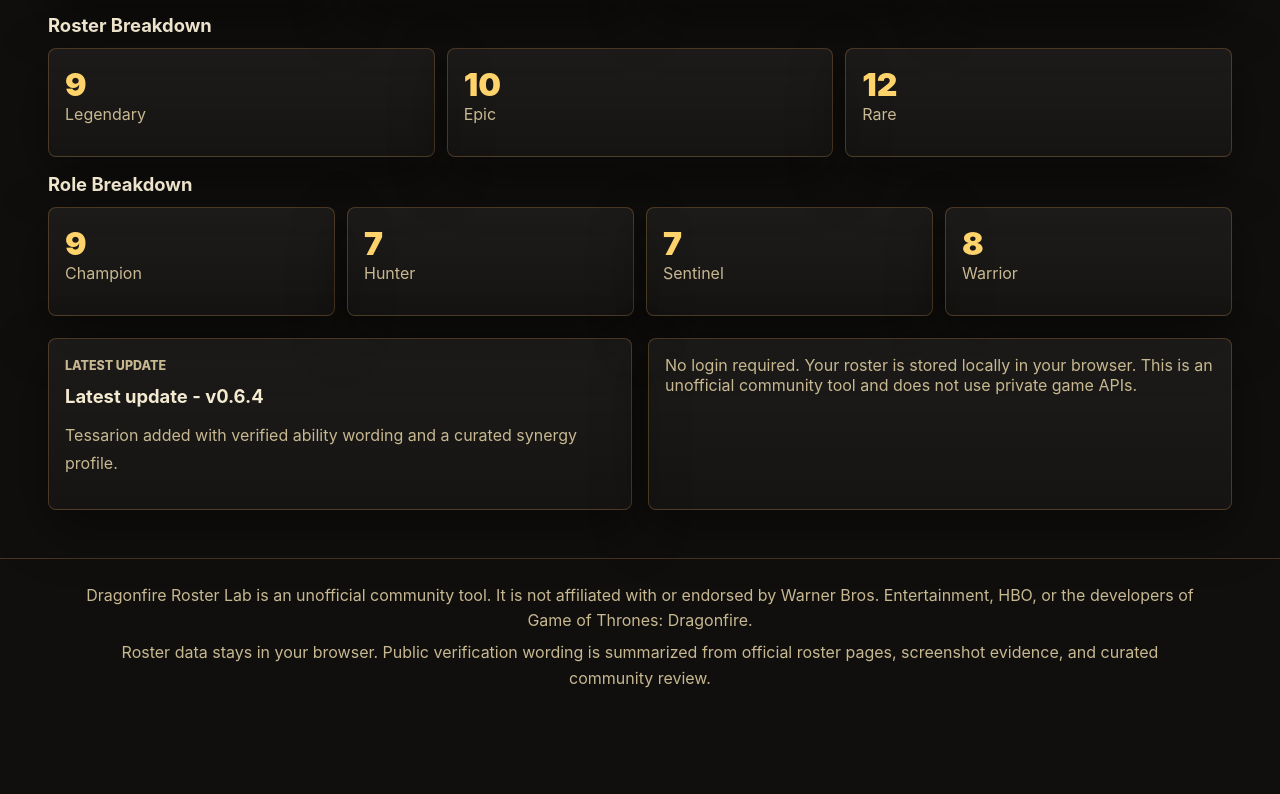
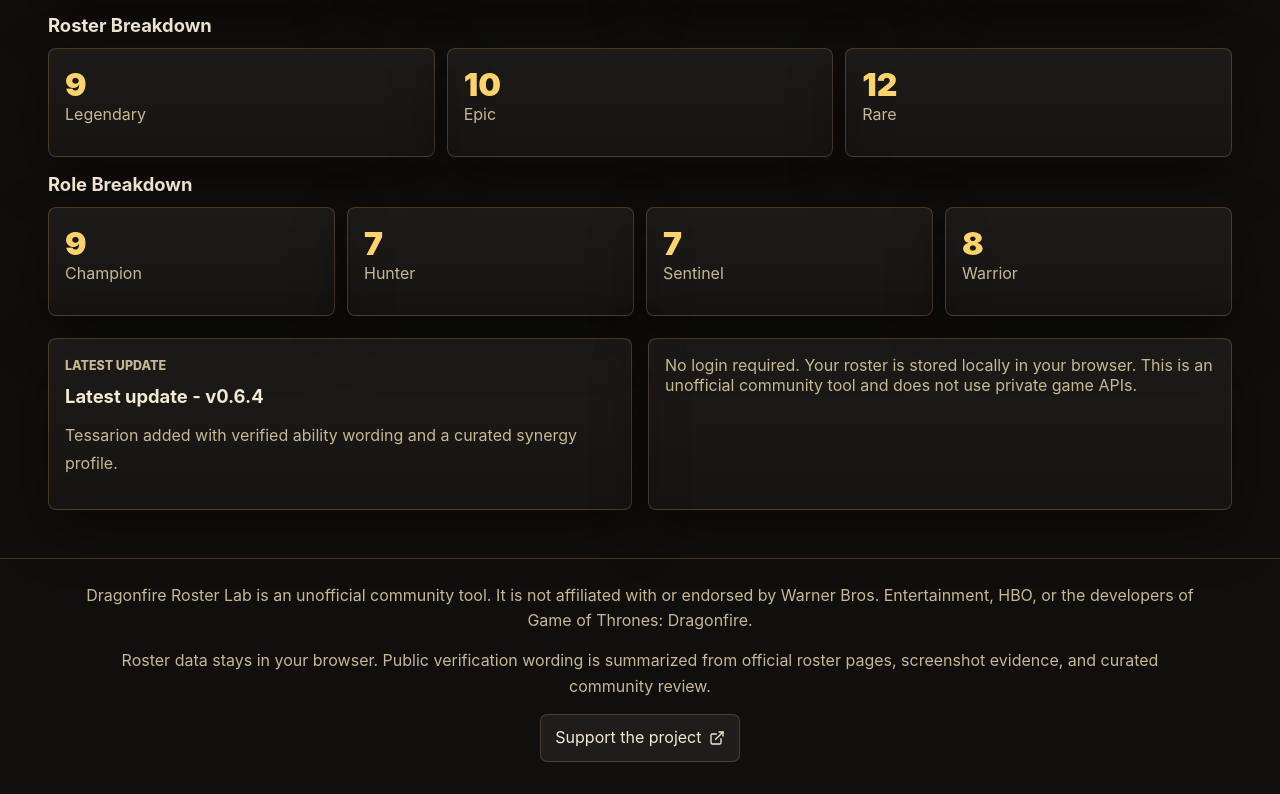
Before and after one commit to williamchildres/dragonfire-roster-builder, a React (Vite) app: page / in a window 1280 px wide. Shown: the part 1192-1986 px from the top of the page. Before the commit the page ends 1907 px from the top, so only its background shows below. Built offline with nearby package versions, Linux system fonts and the light colour scheme.

Commit message:
Add optional support links

```diff
--- a/src/app/App.tsx
+++ b/src/app/App.tsx
@@ -61,6 +61,8 @@
 import { simpleSynergyProfiles } from '../synergy/profiles';
 import type { SimpleProgressionByDragonId } from '../synergy/types';
 export { RawWordingDisclosure } from './DragonDetailModal';
+
+const buyMeACoffeeUrl = 'https://buymeacoffee.com/williamchildres';
 
 type Section = 'home' | 'database' | 'roster' | 'team' | 'status' | 'about';
 type StatusMessage = { kind: 'success' | 'error' | 'info'; text: string };
@@ -316,6 +318,16 @@
           <p className="site-footer-copy">
             Roster data stays in your browser. Public verification wording is summarized from official
             roster pages, screenshot evidence, and curated community review.
+          </p>
+          <p className="site-footer-support">
+            <a
+              className="secondary-button support-link"
+              href={buyMeACoffeeUrl}
+              rel="noopener noreferrer"
+              target="_blank"
+            >
+              Support the project <ExternalLink size={16} aria-hidden="true" />
+            </a>
           </p>
         </div>
       </footer>
@@ -958,6 +970,24 @@
           </p>
         </div>
       </div>
+      <div className="support-panel panel readable">
+        <p className="eyebrow">Optional support</p>
+        <h3>Keep the lab running</h3>
+        <p>
+          Dragonfire Roster Lab is free to use. If the tool helps you, you can optionally support
+          development, hosting, and continued data entry.
+        </p>
+        <p>
+          <a
+            className="primary-button support-link"
+            href={buyMeACoffeeUrl}
+            rel="noopener noreferrer"
+            target="_blank"
+          >
+            🐉 Buy me a dragon <ExternalLink size={16} aria-hidden="true" />
+          </a>
+        </p>
+      </div>
     </section>
   );
 }
--- a/src/styles/global.css
+++ b/src/styles/global.css
@@ -1540,6 +1540,22 @@
   margin-bottom: 0;
 }
 
+.support-link {
+  text-decoration: none;
+  width: fit-content;
+}
+
+.site-footer-inner {
+  display: grid;
+  gap: 0.4rem;
+  margin: 0 auto;
+  max-width: 70rem;
+}
+
+.site-footer-copy {
+  margin-bottom: 0;
+}
+
 .status-legend {
   display: grid;
   gap: 0.7rem;
@@ -1566,15 +1582,16 @@
   text-align: center;
 }
 
-.site-footer-inner {
-  display: grid;
-  gap: 0.4rem;
+.site-footer p {
+  margin-bottom: 0.5rem;
+}
+
+.site-footer-support {
+  margin-bottom: 0;
+}
+
+.site-footer-support .support-link {
   margin: 0 auto;
-  max-width: 70rem;
-}
-
-.site-footer-copy {
-  margin-bottom: 0;
 }
 
 @media (max-width: 900px) {
```
Also changed, not shown: 1 other file (tests, documents, lock files or other folders).
